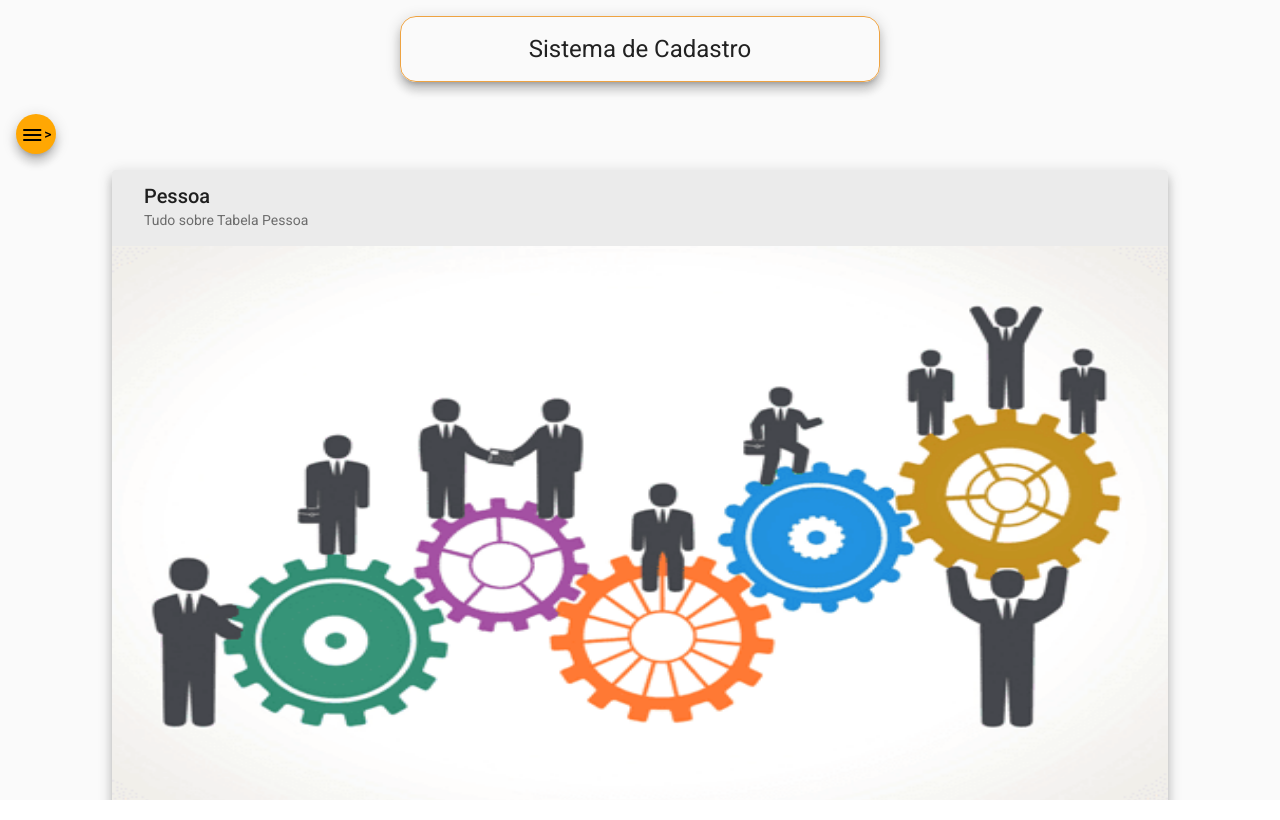
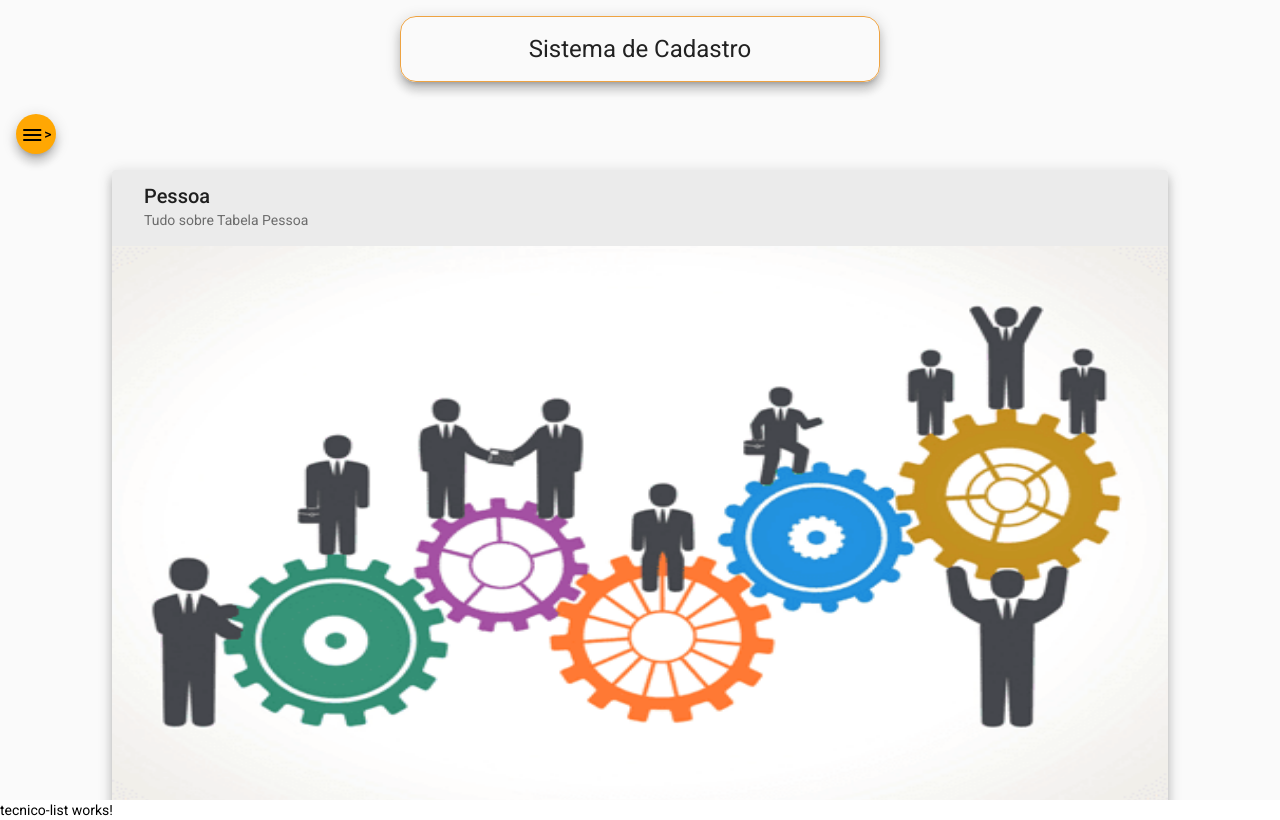
Before and after one commit to matheuscassio/Angular, an Angular app in the folder Angular/: page /home in a window 1280 px wide. Built offline with nearby package versions, Linux system fonts and the light colour scheme.

Commit message:
atualizações...

```diff
--- a/Angular/src/app/app-routing.module.ts
+++ b/Angular/src/app/app-routing.module.ts
@@ -1,12 +1,14 @@
+import { TecnicoListComponent } from './components/tecnico/tecnico-list/tecnico-list.component';
 import { HomeComponent } from './components/home/home.component';
-import { NgModule } from '@angular/core';
+import { NgModule, Component } from '@angular/core';
 import { RouterModule, Routes } from '@angular/router';
 import { NavComponent } from './components/nav/nav.component';
 
 const routes: Routes = [
   {
     path: '',component: NavComponent, children:[
-      {path: 'home', component: HomeComponent }
+      {path: 'home', component: HomeComponent },
+      {path: 'tecnicos', component: TecnicoListComponent}
     ]
   }
 
--- a/Angular/src/app/app.component.html
+++ b/Angular/src/app/app.component.html
@@ -1 +1,2 @@
 <router-outlet></router-outlet>
+<app-tecnico-list></app-tecnico-list>
--- a/Angular/src/app/components/nav/nav.component.html
+++ b/Angular/src/app/components/nav/nav.component.html
@@ -11,7 +11,7 @@
                 <i class=" material-icons">person</i>
                 Clientes
             </a>
-            <a mat-list-item touterlink="/">
+            <a mat-list-item touterlink="tecnicos">
                 <i class=" material-icons">account_circle</i>
                 Técnicos
             </a>
```
Also changed, not shown: Angular/src/app/components/tecnico/tecnico-list/tecnico-list.component.html (line endings or trailing spaces).
